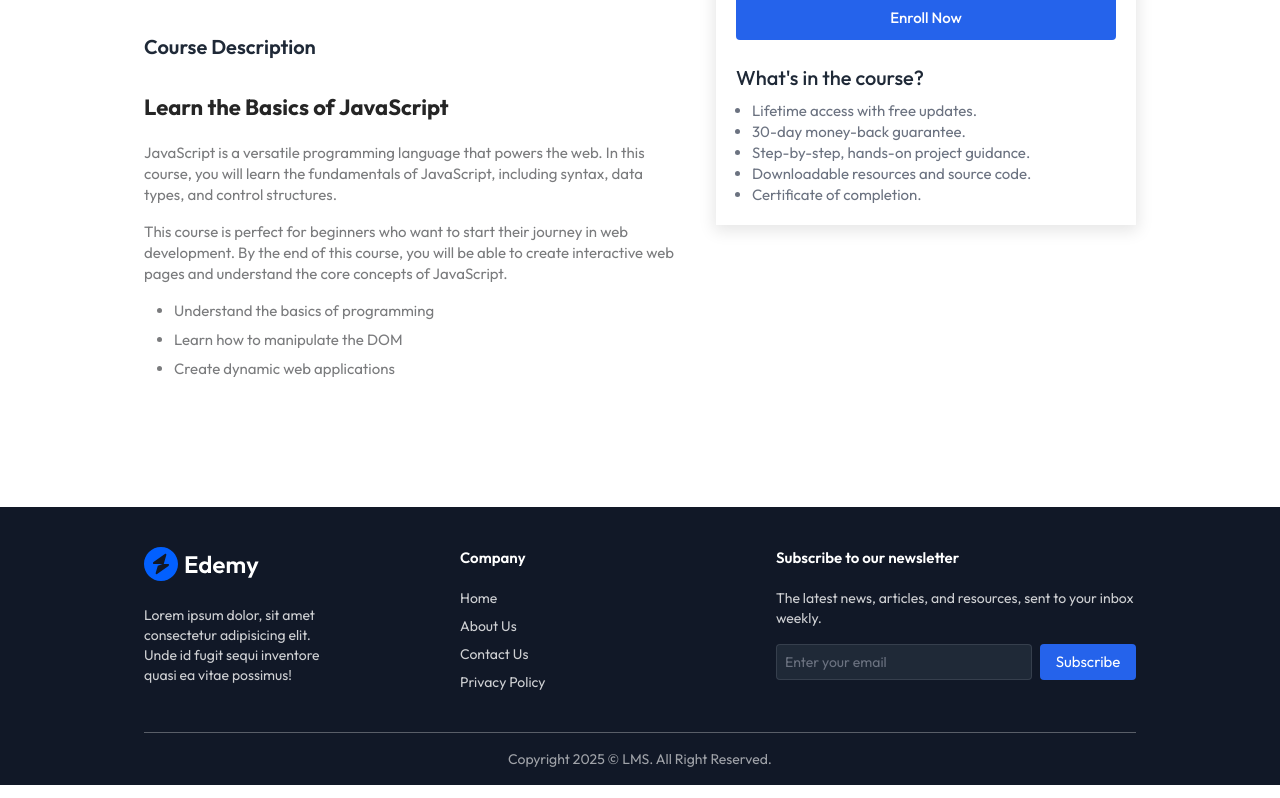
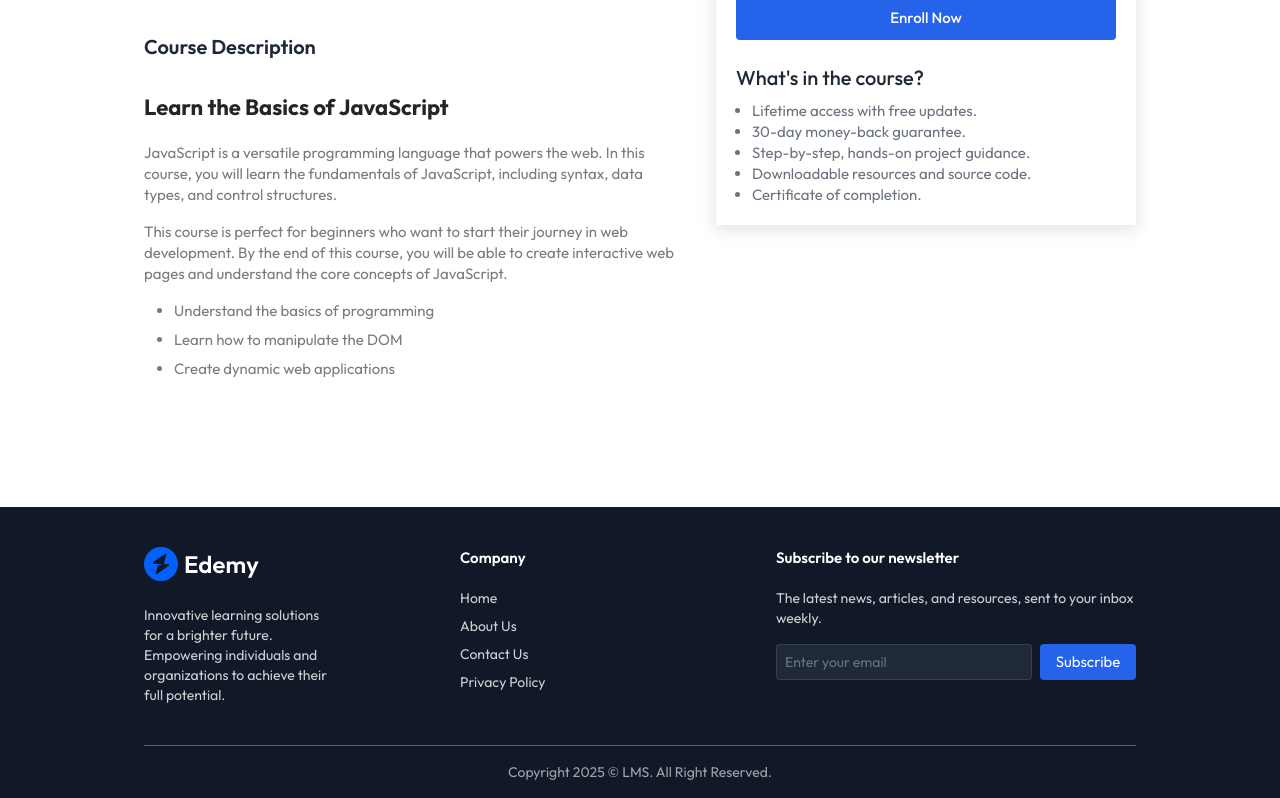
Before and after one commit to karangholap154/ReactJS-LMS, a React (Vite) app: page /course/605c72efb3f1c2b1f8e4e1a1 in a window 1280 px wide. Shown: the part 606-1404 px from the top of the page. Built offline with nearby package versions, Linux system fonts and the light colour scheme; no server answers.

Commit message:
Footer component with new description text

```diff
--- a/src/components/student/Footer.jsx
+++ b/src/components/student/Footer.jsx
@@ -7,7 +7,7 @@ const Footer = () => {
             <div className='flex flex-col items-start justify-center gap-10 px-8 py-10 border-b border-white/30 md:flex-row md:px-0 md:gap-32'>
                 <div className='flex flex-col items-center w-full md:items-start'>
                     <img src={assets.logo_dark} alt="logo" />
-                    <p className='mt-6 text-sm text-center text-white/80 md:text-left'>Lorem ipsum dolor, sit amet consectetur adipisicing elit. Unde id fugit sequi inventore quasi ea vitae possimus!</p>
+                    <p className='mt-6 text-sm text-center text-white/80 md:text-left'>Innovative learning solutions for a brighter future. Empowering individuals and organizations to achieve their full potential.</p>
                 </div>
 
                 <div className='flex flex-col items-center w-full md:items-start'>
```
